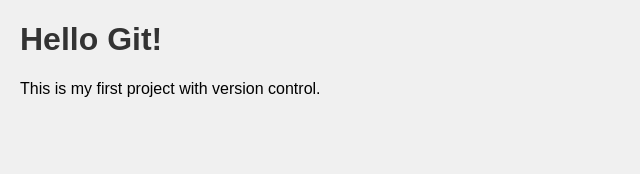
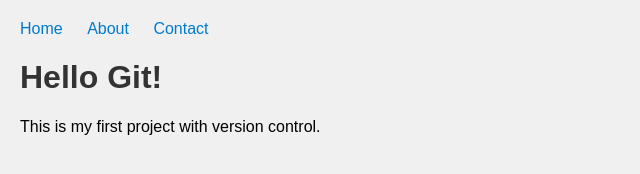
Before and after one commit to geraldilyas/my-web-project, a plain HTML site: page index.html in a window 1280 px wide. Shown: the whole page, without its empty margins (0-640 px from the left). Drawn offline with Linux system fonts and the light colour scheme.

Commit message:
Add navigation menu

```diff
--- a/index.html
+++ b/index.html
@@ -5,6 +5,13 @@
     <link rel="stylesheet" href="style.css">
 </head>
 <body>
+    <nav>
+        <ul>
+            <li><a href="#home">Home</a></li>
+            <li><a href="#about">About</a></li>
+            <li><a href="#contact">Contact</a></li>
+        </ul>
+    </nav>
     <h1>Hello Git!</h1>
     <p>This is my first project with version control.</p>
 </body>
--- a/style.css
+++ b/style.css
@@ -7,3 +7,18 @@ body {
 h1 {
     color: #333;
 }
+
+nav ul {
+    list-style: none;
+    padding: 0;
+}
+
+nav li {
+    display: inline;
+    margin-right: 20px;
+}
+
+nav a {
+    text-decoration: none;
+    color: #007acc;
+}
```
